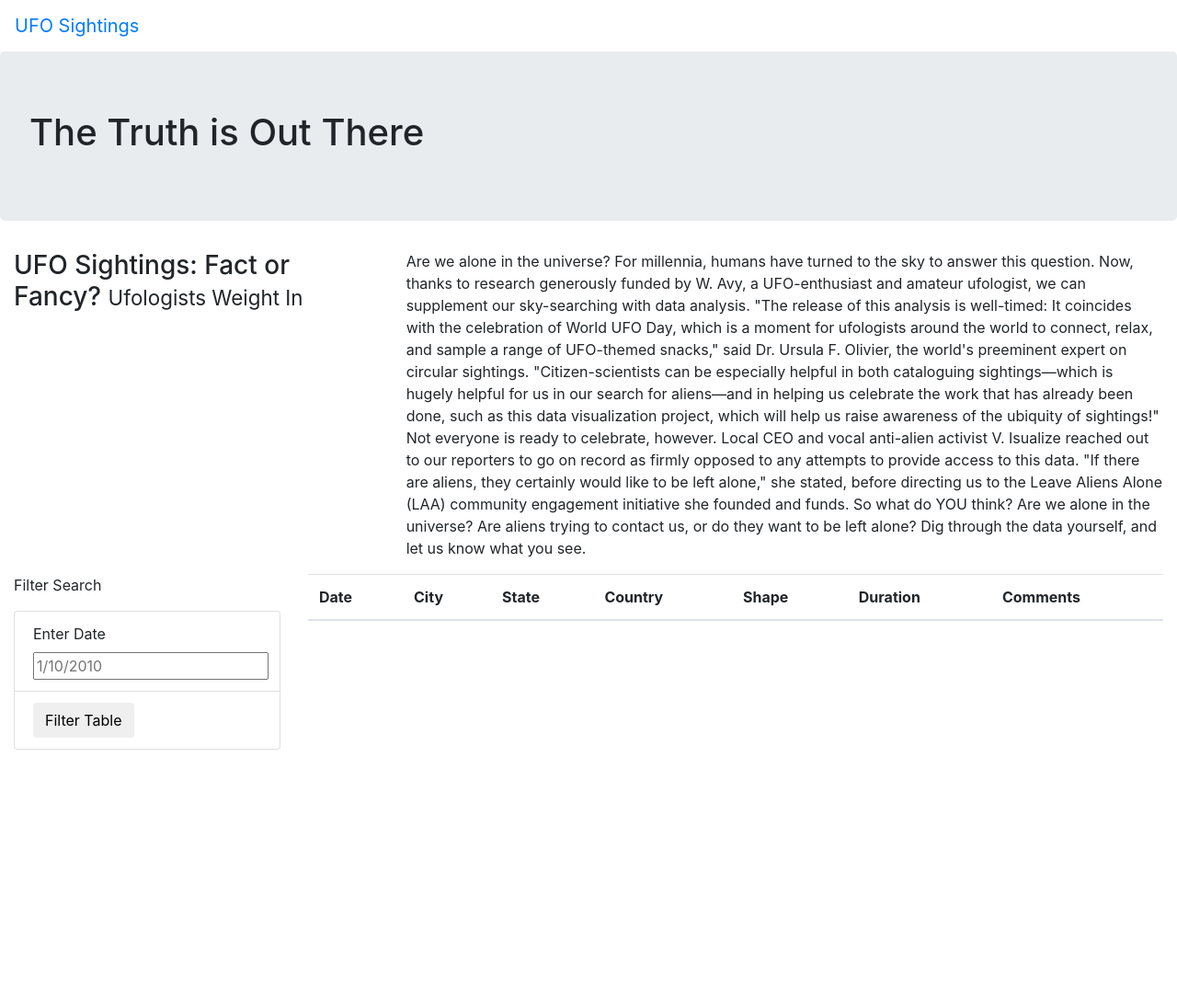
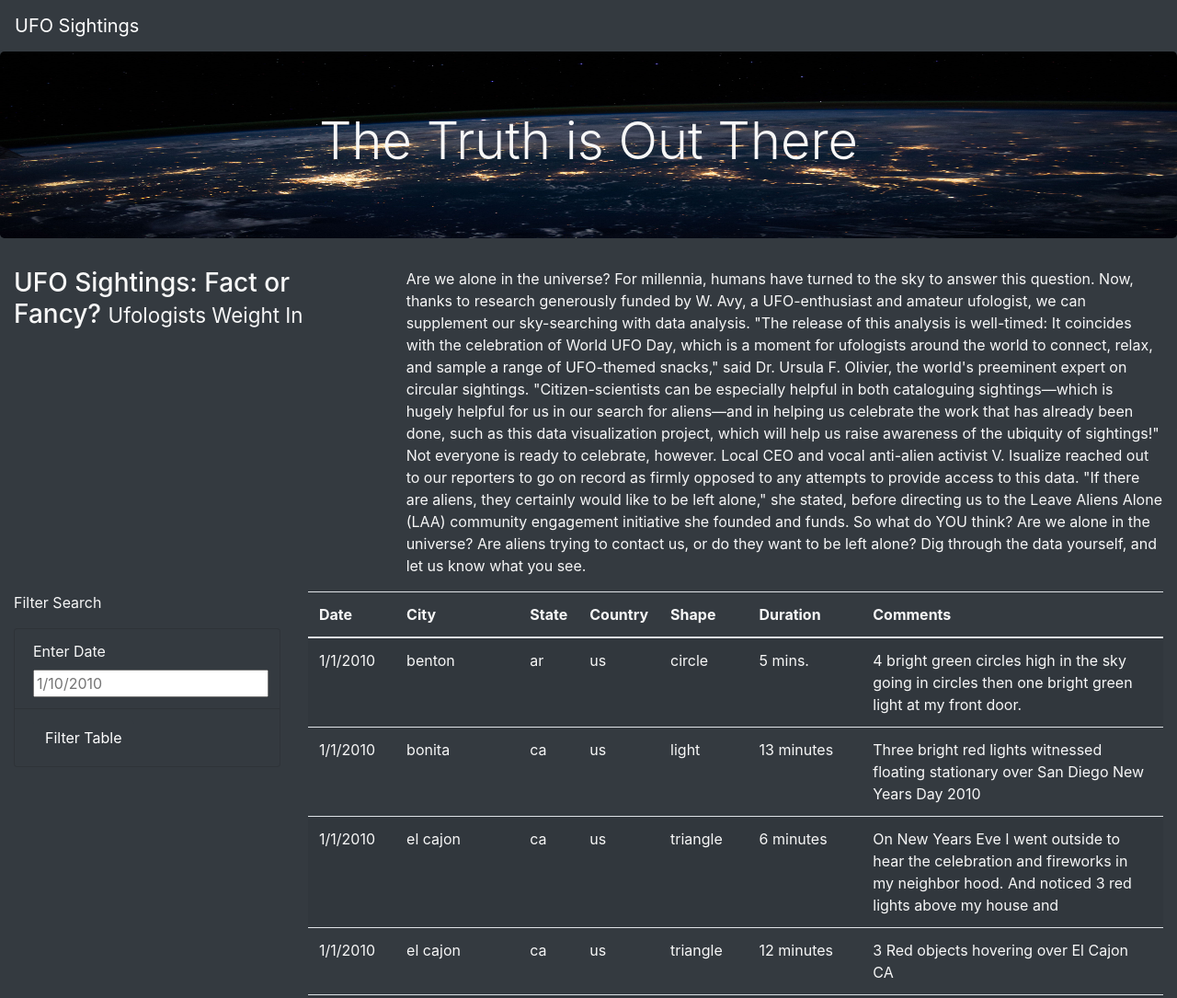
Before and after one commit to Arrock-12/UFOs, a plain HTML site: page index.html in a window 1280 px wide. Shown: the top 1085 px of the page at 92% size. Before the commit the page ends 815 px from the top, so only its background shows below. Drawn offline with nearby package versions, Linux system fonts and the light colour scheme.

Commit message:
added style elements

```diff
--- a/index.html
+++ b/index.html
@@ -13,14 +13,14 @@
     <link rel = "stylesheet" href = "static/css/style.css">
 
 </head>
-<body>
+<body class="bg-dark">
     <div class="wrapper">
-        <nav class = "navbar navbar-expand-lg">
+        <nav class = "navbar navbar-dark bg-dark navbar-expand-lg">
             <a class="navbar-brand" href="index.html">UFO Sightings</a>
         </nav>
     </div>
     <div class="jumbotron">
-        <h1>The Truth is Out There</h1>
+        <h1 class="display-4">The Truth is Out There</h1>
     </div>
     <div class="container-fluid">
         <div class="row">
@@ -42,15 +42,15 @@
     <div class="container-fluid">
         <div class="row">
             <div class="col-md-3">
-                <form>
+                <form class="bg-dark">
                     <p>Filter Search</p>
-                    <ul class="list-group">
-                        <li class = "list-group-item">
+                    <ul class="list-group bg-dark">
+                        <li class = "list-group-item bg-dark">
                             <label for="date">Enter Date</label>
-                            <input type="text" placeholder = "1/10/2010" id="datetime" />
+                            <input type="text" placeholder = "1/10/2010" id="datetime"></input>
                         </li>
-                        <li class="list-group-item">
-                            <button id="filter-btn" type="button" class="btn btn-default">Filter Table</button>
+                        <li class="list-group-item bg-dark">
+                            <button id="filter-btn" type="button" class="btn btn-dark">Filter Table</button>
                         </li>
                     </ul>
                 </form>
@@ -70,10 +70,11 @@
                     </thead>
                     <tbody></tbody>
                   </table>
-
             </div>
         </div>
-
     </div>
+    <script src="https://cdnjs.cloudflare.com/ajax/libs/d3/4.11.0/d3.js"></script>
+    <script src="static/js/data.js"></script>
+    <script src="static/js/app.js"></script>
 </body>
 </html>
--- a/static/css/style.css
+++ b/static/css/style.css
@@ -0,0 +1,9 @@
+body {
+    color:#f7f7f7;
+}
+
+.jumbotron {
+    background-image: url("../images/nasa.jpg");
+    background-size: 100% 100%;
+    text-align: center;
+  }
--- a/static/js/app.js
+++ b/static/js/app.js
@@ -40,7 +40,7 @@ function handleClick() {
 }
 
 // Attach an event to listen for the form button
-d3.selectAll("filter-btn").on("click", handleClick);
+d3.selectAll("#filter-btn").on("click", handleClick);
 
 // Buld the table when the page loads
 buildTable(tableData);
```
Also changed, not shown: static/images/nasa.jpg (added).
